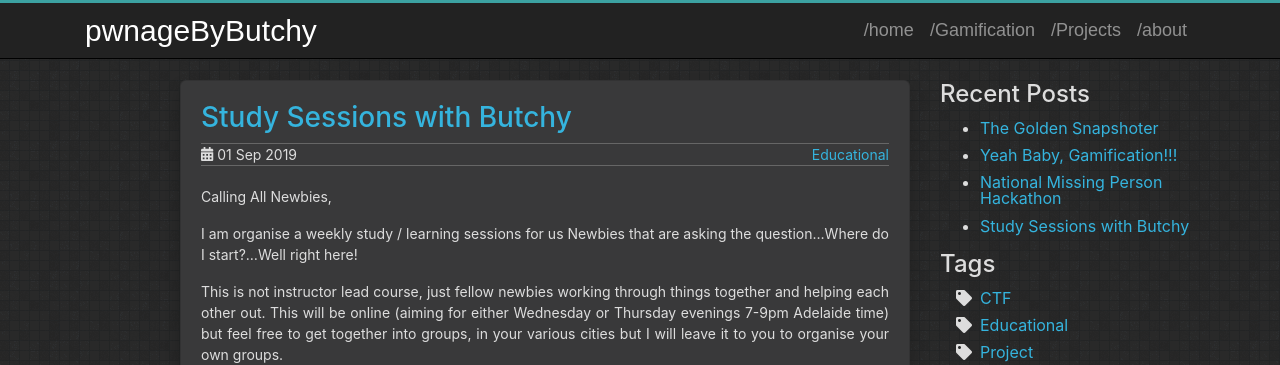
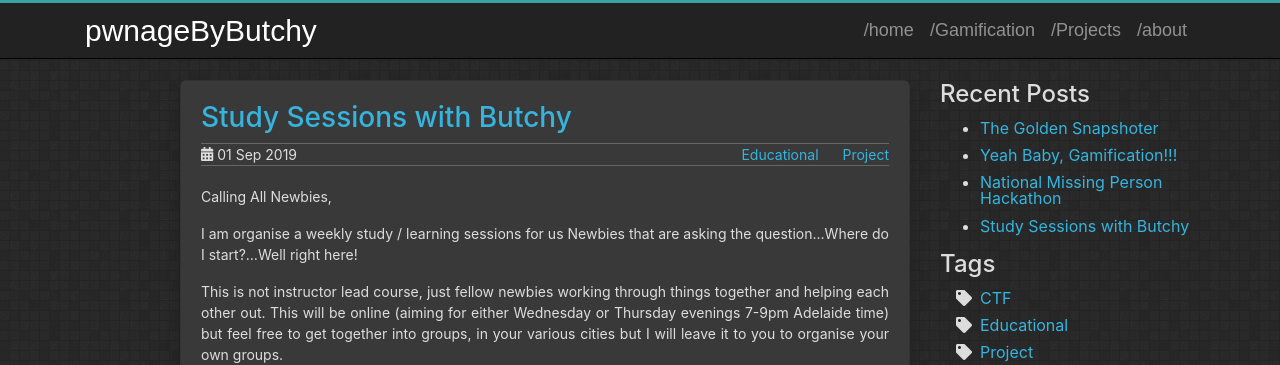
Before and after one commit to pwnageByButchy/pwnageByButchy.github.io, a Jekyll site: the page built from _posts/2019-09-01-study-sessions-with-butchy.md, in a window 1280 px wide and 1284 px high. Shown: the top 365 px of the window. Built offline with Jekyll 4.4.1, drawn with Linux system fonts in a browser that asks for light colours.

Commit message:
Update 2019-09-01-study-sessions-with-butchy.md

```diff
--- a/_posts/2019-09-01-study-sessions-with-butchy.md
+++ b/_posts/2019-09-01-study-sessions-with-butchy.md
@@ -4,6 +4,7 @@ title: Study Sessions with Butchy
 description: Calling All Newbies, <br /><br />I am organise a weekly study / learning sessions for us Newbies that are asking the question…Where do I start?…Well right here!
 tags:
  - Educational
+ - Project
 
 ---
 
```
